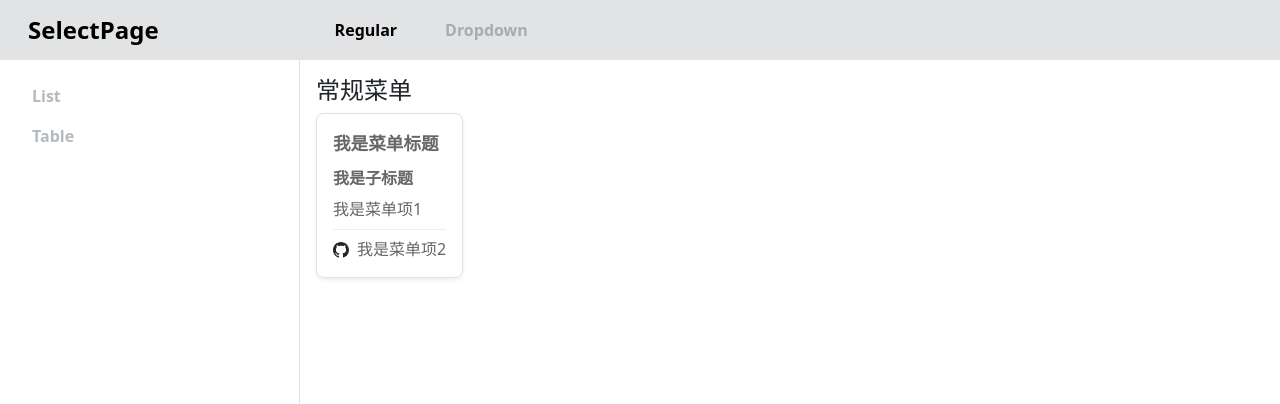
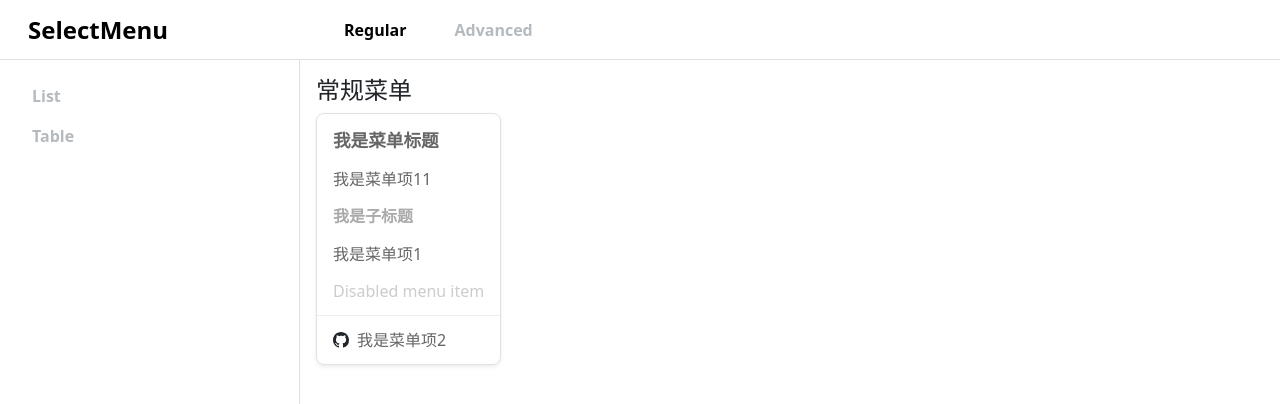
Before and after one commit to TerryZ/v-selectmenu, a Vue app: page /#/regular in a window 1280 px wide. Shown: the top 404 px of the page. Built offline with nearby package versions, Linux system fonts and the light colour scheme.

Commit message:
feat: 项目添加 disabled 状态，调整 regular 样式

```diff
--- a/examples/ExamplesRegular.vue
+++ b/examples/ExamplesRegular.vue
@@ -7,12 +7,24 @@
         @action="menuAction"
       >
         <MenuHeader>我是菜单标题</MenuHeader>
+        <ItemElement action="item11">
+          我是菜单项11
+        </ItemElement>
         <ItemHeader>我是子标题</ItemHeader>
         <ItemElement action="item1">
           我是菜单项1
         </ItemElement>
+        <ItemElement
+          action="disabled"
+          disabled
+        >
+          Disabled menu item
+        </ItemElement>
         <ItemDivider />
-        <ItemElement action="item2">
+        <ItemElement
+          action="item2"
+          @click="itemClick"
+        >
           <template #prepend>
             <svg
               xmlns="http://www.w3.org/2000/svg"
@@ -44,4 +56,7 @@ import ItemDivider from '@/components/regular/ItemDivider'
 function menuAction (key) {
   console.log(key)
 }
+function itemClick (e) {
+  console.log(e)
+}
 </script>
--- a/examples/LayoutHeader.vue
+++ b/examples/LayoutHeader.vue
@@ -1,10 +1,10 @@
 <template>
-  <nav class="navbar navbar-expand-lg bg-secondary-subtle">
+  <nav class="navbar navbar-expand-lg border-bottom">
     <div class="container-fluid">
       <a
         class="navbar-brand fs-4 fw-bold ps-3"
         href="#"
-      >SelectPage</a>
+      >SelectMenu</a>
       <button
         class="navbar-toggler"
         type="button"
--- a/examples/store.js
+++ b/examples/store.js
@@ -22,7 +22,7 @@ export const routers = [
 
 export const types = [
   { name: 'Regular', code: 'regular' },
-  { name: 'Dropdown', code: 'dropdown' }
+  { name: 'Advanced', code: 'advanced' }
 ]
 
 export const forms = [
--- a/src/components/regular/ItemElement.jsx
+++ b/src/components/regular/ItemElement.jsx
@@ -1,8 +1,9 @@
-import { defineComponent, inject } from 'vue'
+import { defineComponent, inject, computed } from 'vue'
 
 export default defineComponent({
   props: {
-    action: { type: String, default: '' }
+    action: { type: String, default: '' },
+    disabled: { type: Boolean, default: false }
   },
   setup (props, { slots }) {
     const menuItemClick = inject('item-click')
@@ -17,12 +18,22 @@ export default defineComponent({
       }
     }
     function menuClick () {
+      if (props.disabled) return
+
       menuItemClick(props.action)
     }
 
+    const classes = computed(() => {
+      const result = ['sm-regular-item']
+      if (props.disabled) {
+        result.push('disabled')
+      }
+      return result
+    })
+
     return () => {
       return (
-        <div class="sm-regular-item" onClick={menuClick}>
+        <div class={classes.value} onClick={menuClick}>
           { generatePrepend() }
 
           <div class="sm-regular-item-content">
--- a/src/styles/regular.sass
+++ b/src/styles/regular.sass
@@ -1,20 +1,28 @@
 .sm-regular-container
   display: inline-flex
   flex-direction: column
-  padding: 1rem
+  padding: .5rem 0
   max-height: 400px
+  row-gap: .3rem
   .sm-regular-header
     display: flex
     font-size: 1.1rem
     color: #666
     font-weight: 600
-    margin-bottom: .6rem
+    // margin-bottom: .2rem
+    padding: .3rem 1rem
   .sm-regular-item
     display: flex
     align-items: center
-    line-height: 1.43
+    line-height: 1
     cursor: pointer
+    padding: .5rem 1rem
+    &.disabled
+      cursor: default
+      .sm-regular-item-content
+        color: #ccc
     .sm-regular-item-prepend
+      display: inline-flex
       margin-right: .5rem
       align-items: center
     .sm-regular-item-content
@@ -22,9 +30,10 @@
       font-size: 1rem
   .sm-regular-item-header
     font-size: 1rem
-    color: #666
-    margin-bottom: .5rem
+    color: #aaa
+    // margin-bottom: .5rem
     font-weight: 600
+    padding: .3rem 1rem
   .sm-regular-item-divider
     border-top: 1px solid #eee
-    margin: .5rem 0
+    margin: .2rem 0
```
